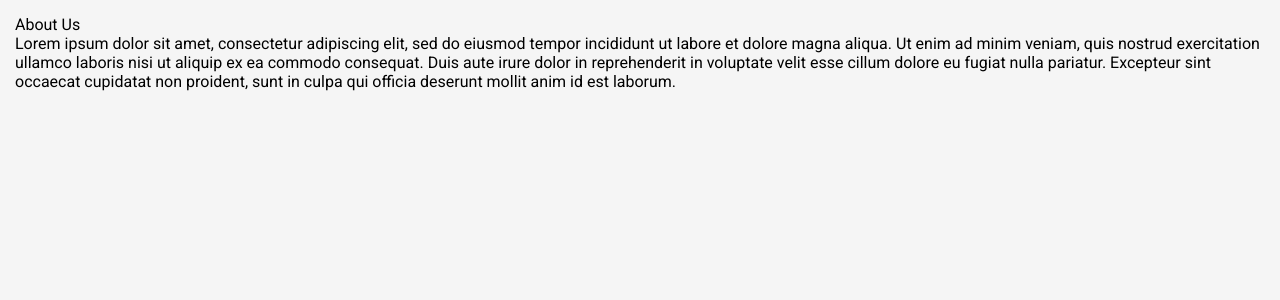
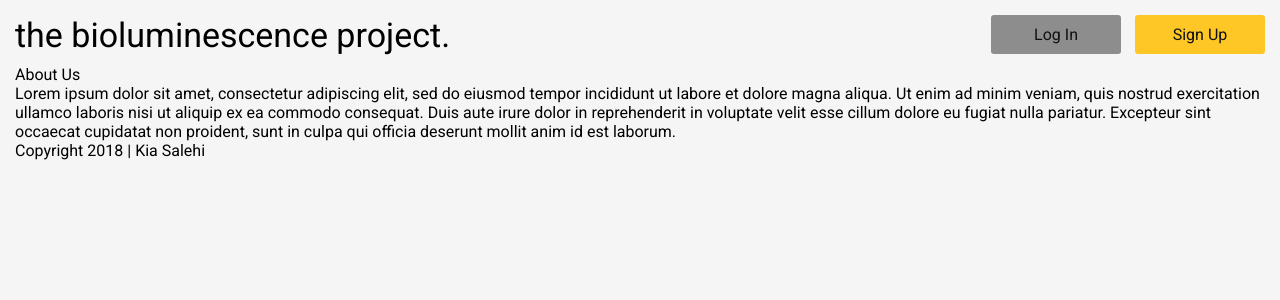
Before and after one commit to ksalehi/bl, a Rails app: template app/views/static_pages/about-us.html.erb in a window 1280 px wide. Shown: the top 300 px of the page. Run offline with Rails 7, Linux system fonts and the light colour scheme; the template is opened without the code that fills it, so the values that code supplies are empty; style sheets or scripts are compiled from the project's sources; some libraries are stand-ins or nearby versions.

Commit message:
modify static page layouts

```diff
--- a/app/views/layouts/application.html.erb
+++ b/app/views/layouts/application.html.erb
@@ -4,14 +4,40 @@
     <title>The Bioluminescence Project</title>
     <link href="https://fonts.googleapis.com/css?family=Roboto:300,400,700" rel="stylesheet">
     <script src="https://use.fontawesome.com/f8e35c4eda.js"></script>
+    <link rel="stylesheet" type="text/css" href="slick/slick.css"/>
+    <link rel="stylesheet" type="text/css" href="slick/slick-theme.css"/>
     <link rel="stylesheet" type="text/css" href="//cdn.jsdelivr.net/jquery.slick/1.6.0/slick.css"/>
+    <script type="text/javascript" src="https://code.jquery.com/jquery-1.11.0.min.js"></script>
+    <script type="text/javascript" src="https://code.jquery.com/jquery-migrate-1.2.1.min.js"></script>
+    <script type="text/javascript" src="slick/slick.min.js"></script>
     <%= csrf_meta_tags %>
-
     <%= stylesheet_link_tag    'application', media: 'all', 'data-turbolinks-track': 'reload' %>
     <%= javascript_include_tag 'application', 'data-turbolinks-track': 'reload' %>
   </head>
 
   <body id='bl-app'>
-    <%= yield %>
+      <div class='header clearfix'>
+          <h1 class='float-left'>the bioluminescence project.</h1>
+          <div class='float-right'>
+              <div class='button login'>
+                  Log In
+              </div>
+              <div class='button signup'>
+                  Sign Up
+              </div>
+          </div>
+      </div>
+
+      <div id='content'>
+          <div id='nav-bar-container'></div>
+          <div id='home'></div>
+          <%= yield %>
+      </div>
   </body>
+
+  <footer class='footer'>
+      <p>
+          Copyright 2018 | Kia Salehi
+      </p>
+  </footer>
 </html>
--- a/app/views/static_pages/about-us.html.erb
+++ b/app/views/static_pages/about-us.html.erb
@@ -1,2 +1,3 @@
+<div id='about-us'></div>
 <h1>About Us</h1>
 <p>Lorem ipsum dolor sit amet, consectetur adipiscing elit, sed do eiusmod tempor incididunt ut labore et dolore magna aliqua. Ut enim ad minim veniam, quis nostrud exercitation ullamco laboris nisi ut aliquip ex ea commodo consequat. Duis aute irure dolor in reprehenderit in voluptate velit esse cillum dolore eu fugiat nulla pariatur. Excepteur sint occaecat cupidatat non proident, sunt in culpa qui officia deserunt mollit anim id est laborum.</p>
--- a/app/views/static_pages/show.html.erb
+++ /dev/null
@@ -1,2 +0,0 @@
-<h1>StaticPages#show</h1>
-<p>Find me in app/views/static_pages/show.html.erb</p>
```
Also changed, not shown: app/views/home/index.html.erb (deleted, +0 -23 lines).
